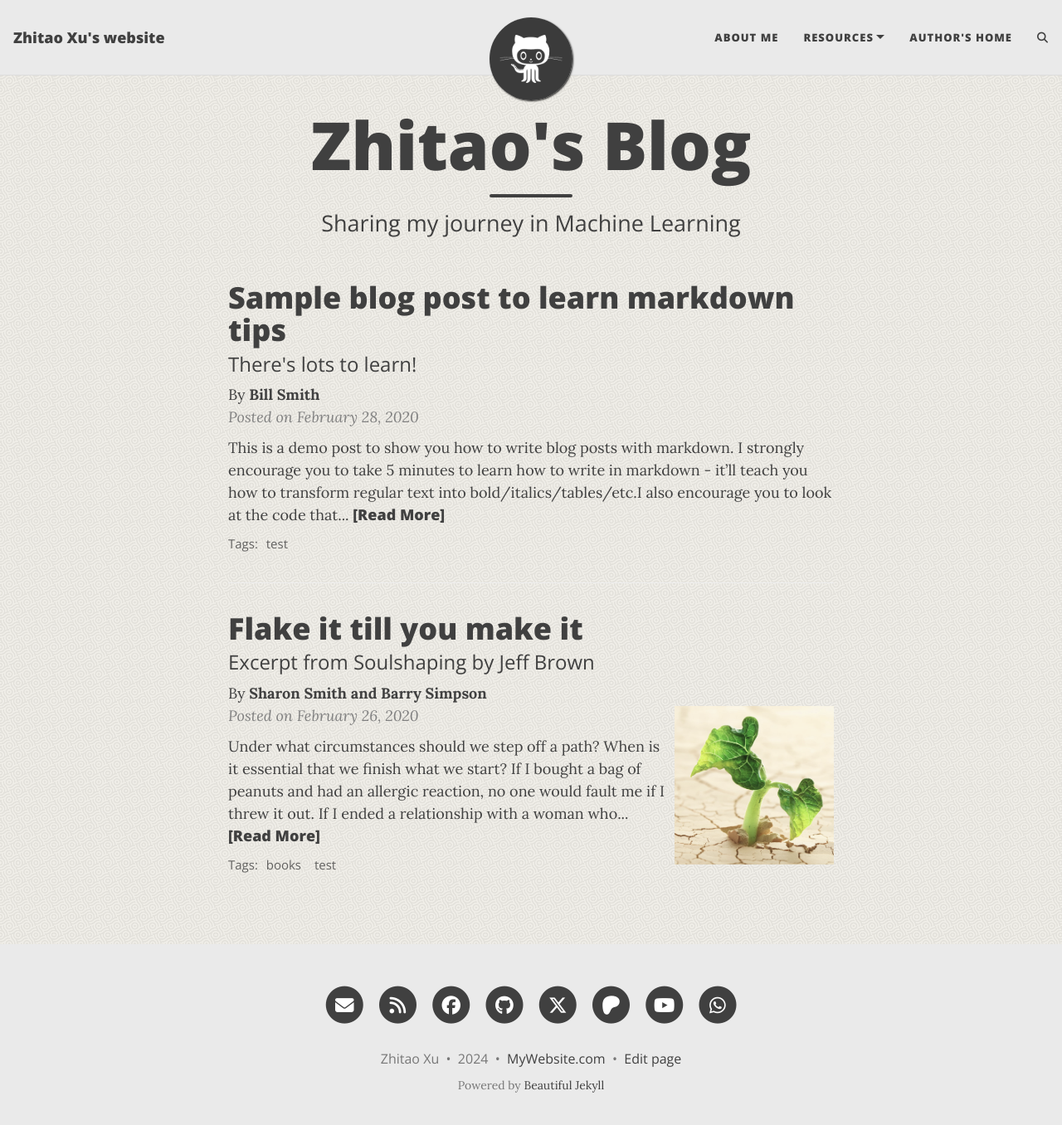
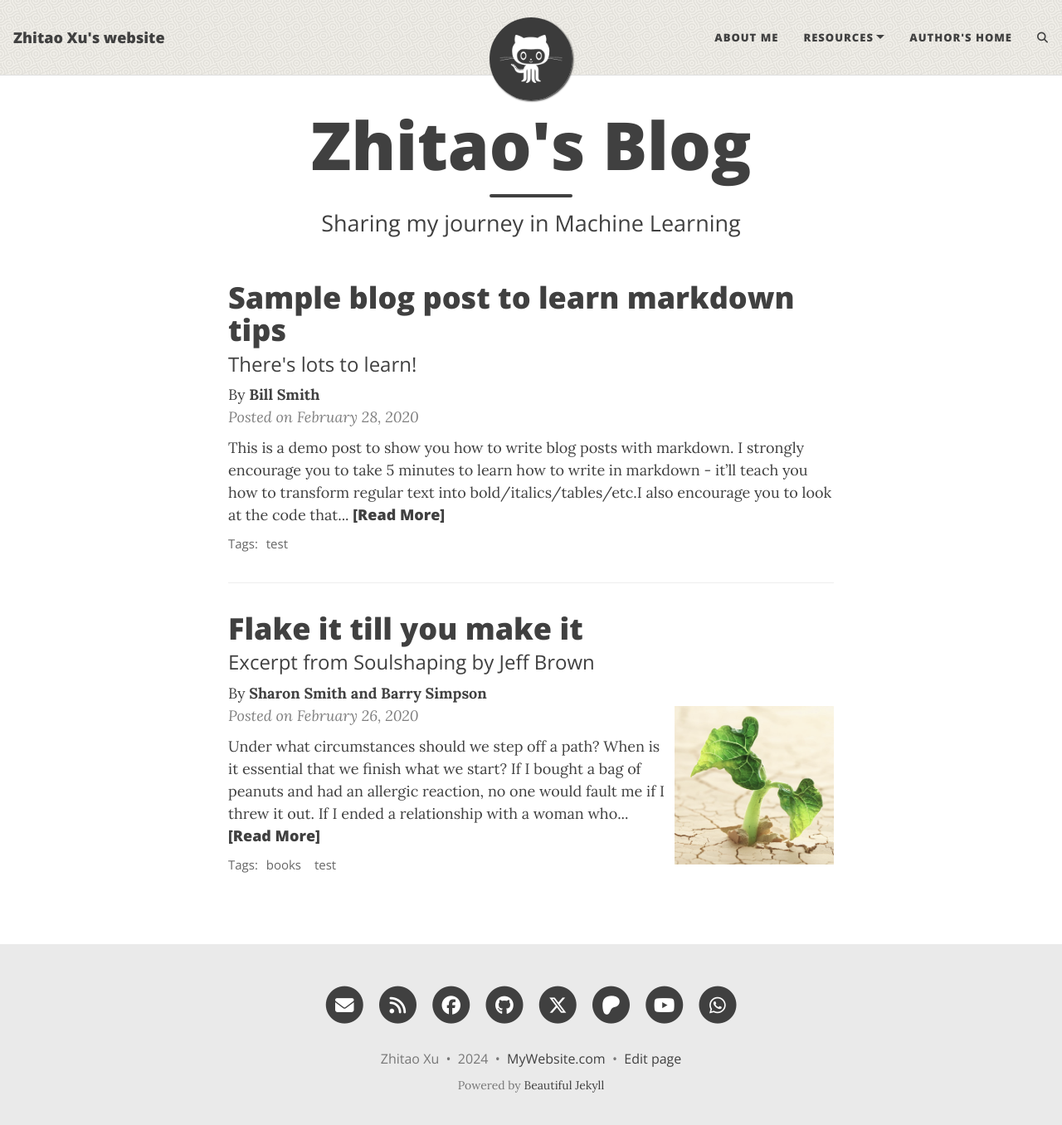
Before and after one commit to HerrXu01/herrxu01.github.io, a Jekyll site: the page built from index.html, in a window 1280 px wide and 1369 px high. Shown: the top 1356 px of the window at 83% size. Built offline with Jekyll 4.4.1, drawn with Linux system fonts in a browser that asks for light colours; the list of posts is cut into pages by our own code; comment, search, counter and statistics services are not loaded.

Commit message:
add navbar background

```diff
--- a/_config.yml
+++ b/_config.yml
@@ -149,9 +149,9 @@ footer-hover-col: "#0085A1"
 # Alternatively, the navbar, footer, and page background can be set to an image
 # instead of colour
 
-#navbar-img: "/assets/img/bgimage.png"
+navbar-img: "/assets/img/bgimage.png"
 #footer-img: "/assets/img/bgimage.png"
-page-img: "/assets/img/bgimage.png"
+#page-img: "/assets/img/bgimage.png"
 
 # Suggest a colour for mobile browsers to use as the browser's theme. This is only supported by a few mobile browsers.
 #mobile-theme-col: "#0085A1"
```
